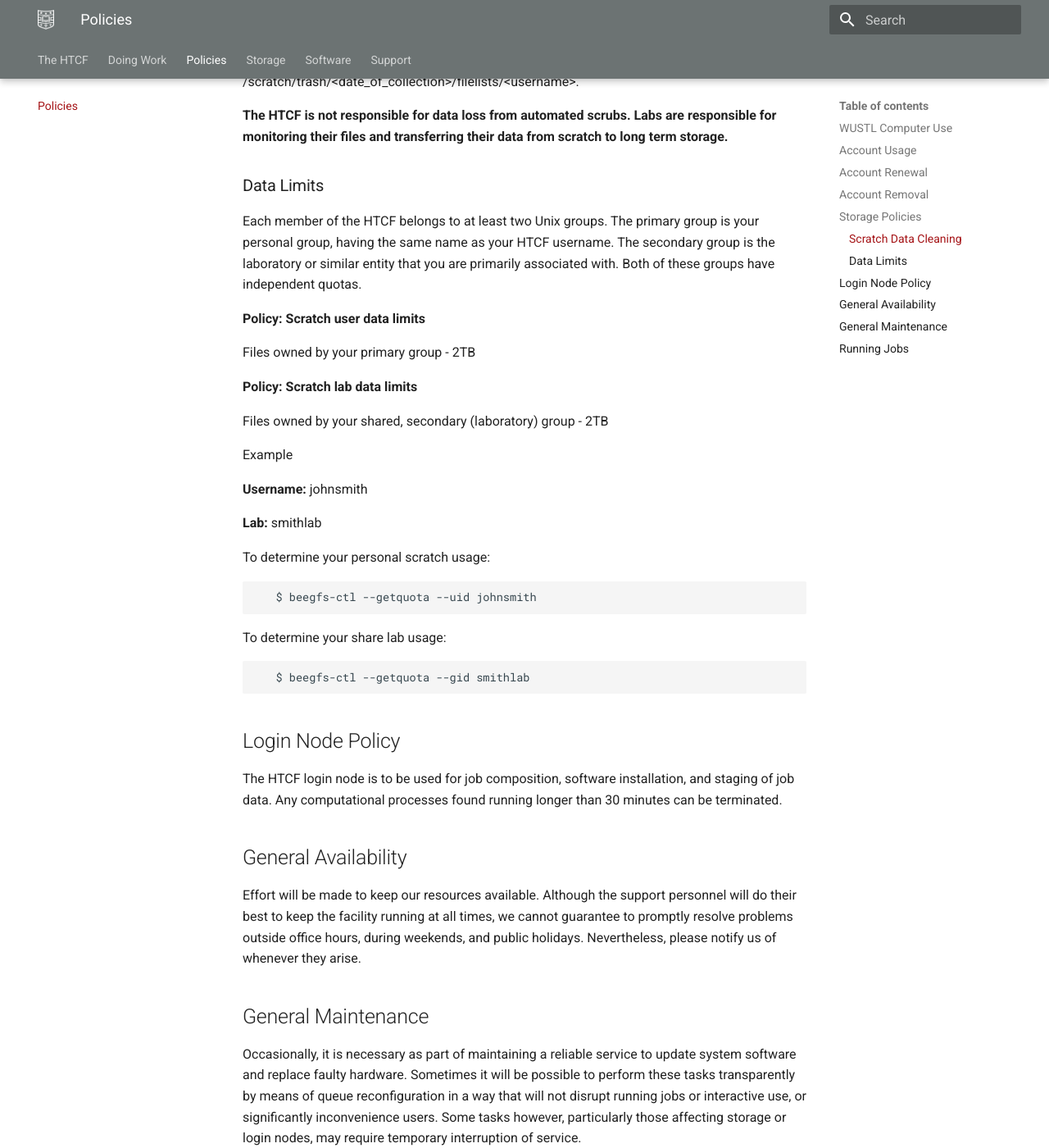
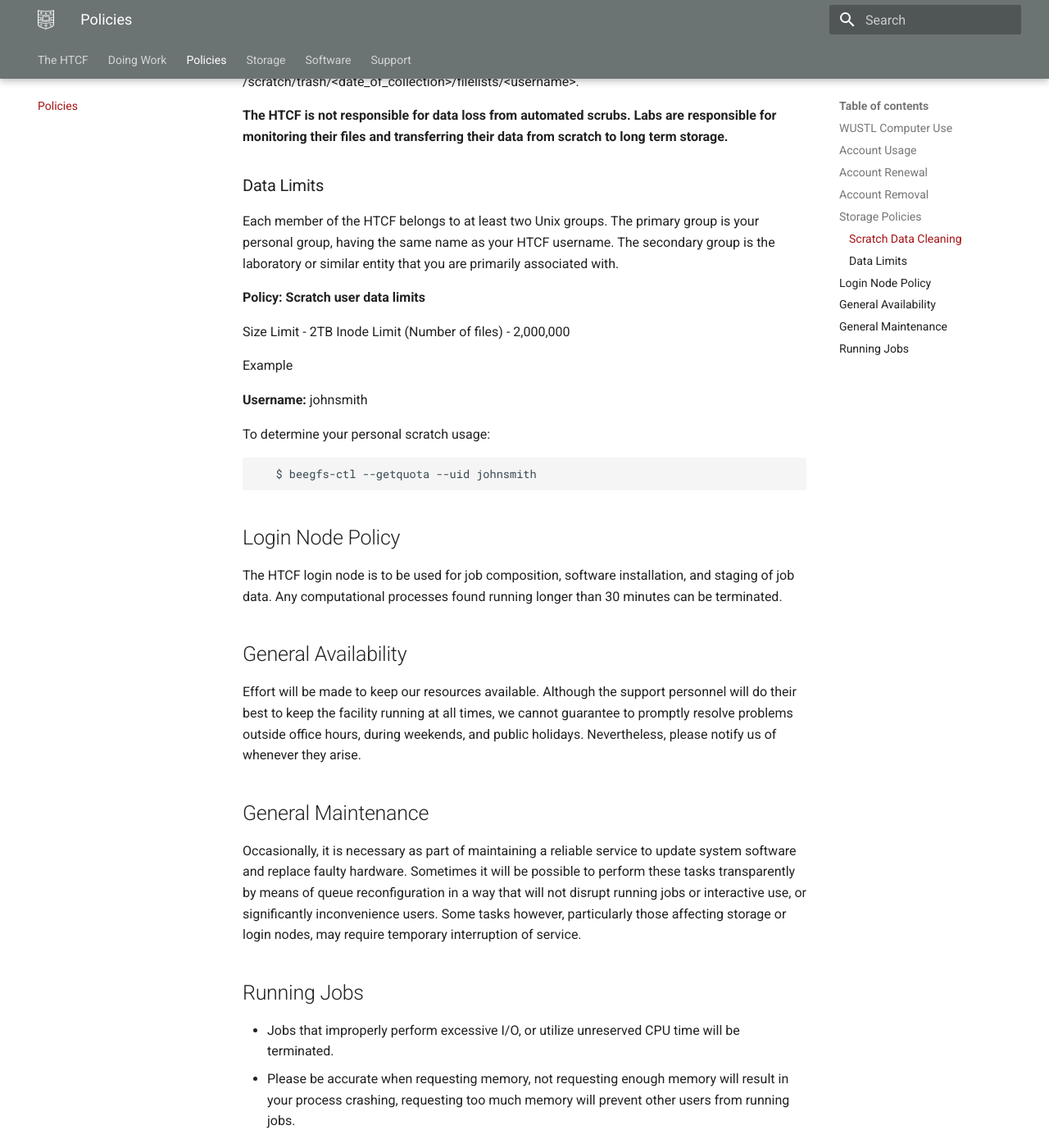
Before and after one commit to htcf/docs, an MkDocs documentation site: the page built from docs/policies.md, in a window 1280 px wide and 1400 px high, scrolled down 1125 px. Shown: the whole window at 82% size. Built offline with MkDocs 1.6.1 and Material for MkDocs 9.7.7, drawn with Linux system fonts in a browser that asks for light colours.

Commit message:
update limits

```diff
--- a/docs/policies.md
+++ b/docs/policies.md
@@ -34,32 +34,21 @@ A list of your garbage-collected files can be found in /scratch/trash/&lt;date_o
 
 ### Data Limits
 
-Each member of the HTCF belongs to at least two Unix groups.  The primary group is your personal group, having the same name as your HTCF username.  The secondary group is the laboratory or similar entity that you are primarily associated with.  Both of these groups have independent quotas.
+Each member of the HTCF belongs to at least two Unix groups.  The primary group is your personal group, having the same name as your HTCF username.  The secondary group is the laboratory or similar entity that you are primarily associated with.
 
 **Policy: Scratch user data limits**
 
-Files owned by your primary group - 2TB
-
-**Policy: Scratch lab data limits**
-
-Files owned by your shared, secondary (laboratory) group - 2TB
+Size Limit - 2TB
+Inode Limit (Number of files) - 2,000,000
 
 Example
 
 **Username:**  johnsmith
 
-**Lab:**  smithlab
-
 To determine your personal scratch usage:
 
 ~~~~
    $ beegfs-ctl --getquota --uid johnsmith
-~~~~
-
-To determine your share lab usage:
-
-~~~~
-   $ beegfs-ctl --getquota --gid smithlab
 ~~~~
 
 ## Login Node Policy
```
